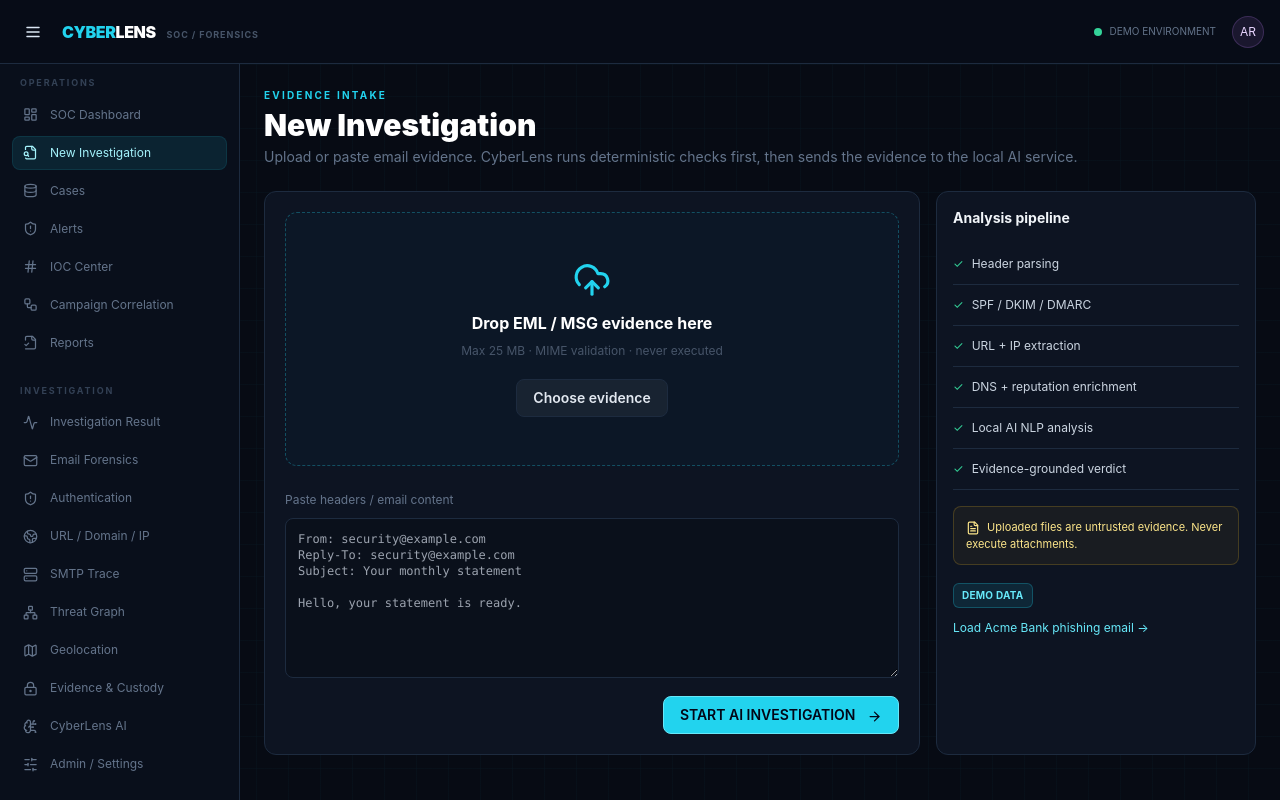
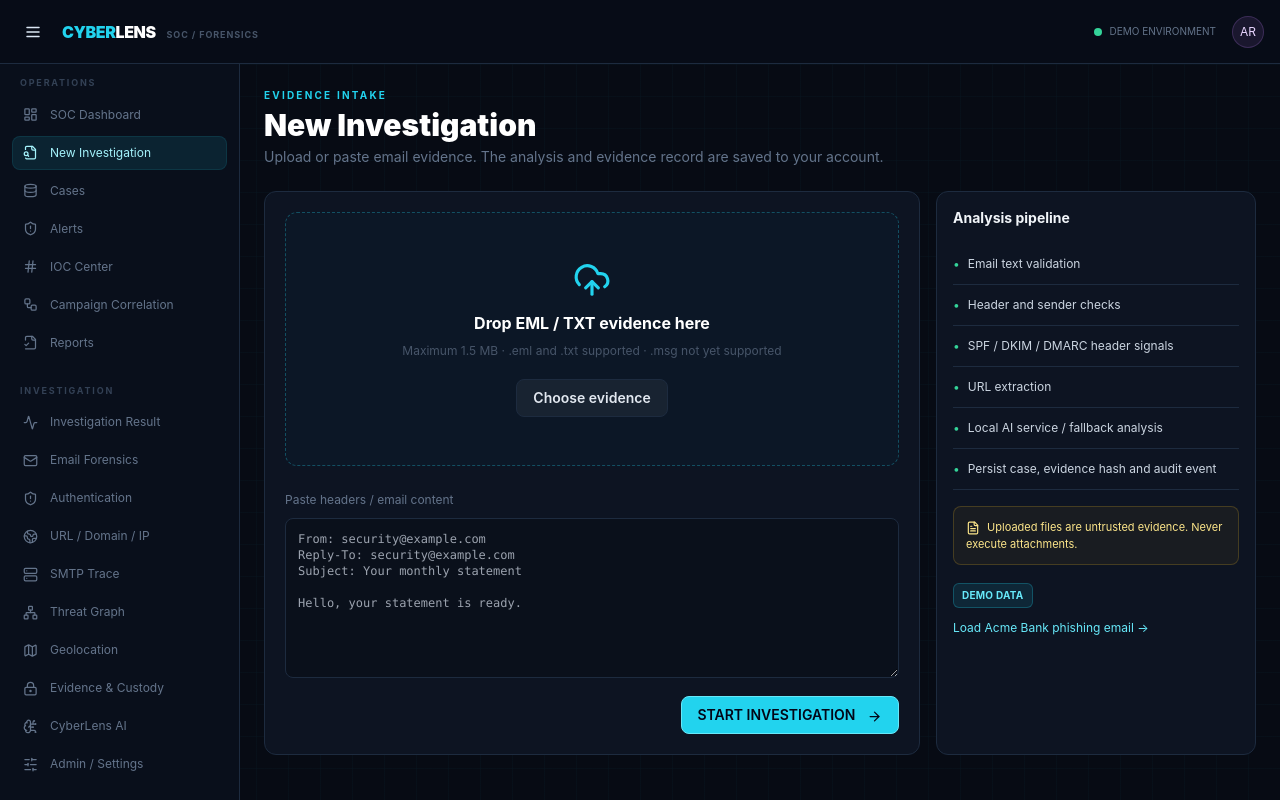
Before and after one commit to mahiiyyy/CyberLens, a React (Vite) app in the folder frontend/: page /investigate in a window 1280 px wide. Built offline with nearby package versions, Linux system fonts and the light colour scheme; no server answers.

Commit message:
Fix email evidence intake and saved result experience

```diff
--- a/frontend/src/pages/Investigation.jsx
+++ b/frontend/src/pages/Investigation.jsx
@@ -5,24 +5,66 @@ import { Badge, Button, Card, PageTitle, Section } from "../components/ui";
 import { api } from "../lib/api";
 import { demo } from "../data/demo";
 
+const MAX_FILE_BYTES = 1_500_000;
+
 export default function Investigation() {
-  const [file, setFile] = useState(null); const [text, setText] = useState(""); const [busy, setBusy] = useState(false); const [error, setError] = useState(""); const nav = useNavigate();
-  const loadDemo = () => { setText(`From: ${demo.from}\nReply-To: ${demo.replyTo}\nReturn-Path: ${demo.returnPath}\nSubject: ${demo.subject}\n\n${demo.subject}. Verify your account immediately. Click here: ${demo.url}`); setFile(null); };
-  const start = async () => {
-    setError(""); setBusy(true);
-    try {
-      const lines = text.split(/\r?\n/); const get = name => lines.find(x => x.toLowerCase().startsWith(name.toLowerCase()+":"))?.split(":").slice(1).join(":").trim() || "";
-      const subject = get("Subject") || (file?.name || "Email investigation");
-      const sender = get("From"); const reply_to = get("Reply-To"); const return_path = get("Return-Path");
-      const urls = [...text.matchAll(/https?:\/\/[^\s<>"')]+/gi)].map(m=>m[0].replace(/[.,;]+$/, ""));
-      const header_mismatches = []; if(sender && reply_to && sender.split("@")[1] !== reply_to.split("@")[1]) header_mismatches.push("From domain differs from Reply-To domain");
-      const auth = { spf: /spf[^\n]*(pass|fail)/i.test(text) ? (/spf[^\n]*fail/i.test(text)?"FAIL":"PASS") : "UNKNOWN", dkim: /dkim[^\n]*(pass|fail)/i.test(text) ? (/dkim[^\n]*fail/i.test(text)?"FAIL":"PASS") : "UNKNOWN", dmarc: /dmarc[^\n]*(pass|fail)/i.test(text) ? (/dmarc[^\n]*fail/i.test(text)?"FAIL":"PASS") : "UNKNOWN" };
-      const result = await api("/investigations/analyze", { method:"POST", body: JSON.stringify({ caseId: demo.caseId, subject, body: text, sender, reply_to, return_path, urls, authentication: auth, header_mismatches }) });
-      sessionStorage.setItem("cyberlens_result", JSON.stringify(result)); nav("/analysis");
-    } catch(e) { setError(e.message || "Analysis failed"); } finally { setBusy(false); }
+  const [file,setFile]=useState(null);
+  const [text,setText]=useState("");
+  const [busy,setBusy]=useState(false);
+  const [error,setError]=useState("");
+  const nav=useNavigate();
+
+  const loadDemo=()=>{
+    setText(`From: ${demo.from}\nReply-To: ${demo.replyTo}\nReturn-Path: ${demo.returnPath}\nSubject: ${demo.subject}\n\n${demo.subject}. Verify your account immediately. Click here: ${demo.url}`);
+    setFile(null);
   };
-  return <div className="fade-up"><PageTitle eyebrow="Evidence Intake" title="New Investigation" sub="Upload or paste email evidence. CyberLens runs deterministic checks first, then sends the evidence to the local AI service."/>
-    <div className="grid gap-4 lg:grid-cols-3"><Card className="p-5 lg:col-span-2"><div onDrop={e=>{e.preventDefault();setFile(e.dataTransfer.files?.[0]||null)}} onDragOver={e=>e.preventDefault()} className="rounded-xl border border-dashed border-cyan-400/30 bg-cyan-400/[.02] p-12 text-center"><UploadCloud className="mx-auto text-cyber-cyan" size={38}/><div className="mt-3 font-bold text-white">{file ? file.name : "Drop EML / MSG evidence here"}</div><p className="mt-2 text-xs text-slate-600">Max 25 MB · MIME validation · never executed</p><label className="mt-5 inline-block"><input type="file" accept=".eml,.msg" className="hidden" onChange={e=>{const f=e.target.files?.[0];setFile(f||null);if(f) f.text().then(setText)}}/><Button variant="secondary">Choose evidence</Button></label></div>
-      <div className="mt-5"><label className="text-xs text-slate-500">Paste headers / email content</label><textarea value={text} onChange={e=>setText(e.target.value)} className="mt-2 h-40 w-full rounded-lg border border-cyber-line bg-black/20 p-3 font-mono text-xs outline-none focus:border-cyan-400" placeholder={"From: security@example.com\nReply-To: security@example.com\nSubject: Your monthly statement\n\nHello, your statement is ready."}/>{error&&<div className="mt-3 rounded-lg border border-red-400/20 bg-red-400/5 p-3 text-xs text-red-300">{error}</div>}<div className="mt-3 flex justify-end"><Button disabled={busy} onClick={start}>{busy?<><Sparkles className="mr-2 inline animate-pulse" size={15}/>ANALYZING…</>:<>START AI INVESTIGATION <ArrowRight className="ml-2 inline" size={15}/></>}</Button></div></div></Card>
-      <Section title="Analysis pipeline">{["Header parsing","SPF / DKIM / DMARC","URL + IP extraction","DNS + reputation enrichment","Local AI NLP analysis","Evidence-grounded verdict"].map(x=><div key={x} className="flex items-center gap-2 border-b border-cyber-line py-3 text-xs text-slate-300 last:border-0"><span className="text-emerald-400">✓</span>{x}</div>)}<div className="mt-4 rounded-lg border border-amber-400/20 bg-amber-400/5 p-3 text-[11px] text-amber-200"><FileText size={14} className="mr-1 inline"/> Uploaded files are untrusted evidence. Never execute attachments.</div><div className="mt-4"><Badge tone="cyan">DEMO DATA</Badge><button onClick={loadDemo} className="mt-3 block text-xs text-cyan-300 hover:underline">Load Acme Bank phishing email →</button></div></Section></div></div>;
+
+  const readFile=async f=>{
+    setError("");
+    if(!f)return;
+    if(f.size>MAX_FILE_BYTES){setFile(null);setError("File is too large. Maximum supported size is 1.5 MB.");return;}
+    const ext=f.name.toLowerCase().split(".").pop();
+    if(!["eml","txt"].includes(ext)){setFile(null);setError("Only .eml and .txt files are supported currently. Outlook .msg parsing is not implemented yet.");return;}
+    try{
+      const contents=await f.text();
+      if(!contents.trim())throw new Error("The selected file is empty or could not be read as text.");
+      setFile(f);setText(contents);
+    }catch(e){setFile(null);setError(e.message||"Unable to read this file.");}
+  };
+
+  const start=async()=>{
+    setError("");
+    if(!text.trim()){setError("Paste email content or choose an .eml/.txt file first.");return;}
+    if(text.length>MAX_FILE_BYTES){setError("Email content is too large. Maximum supported size is 1.5 MB.");return;}
+    setBusy(true);
+    try{
+      const lines=text.split(/\r?\n/);
+      const get=name=>lines.find(x=>x.toLowerCase().startsWith(name.toLowerCase()+":"))?.split(":").slice(1).join(":").trim()||"";
+      const subject=get("Subject")||file?.name||"Email investigation";
+      const sender=get("From"),reply_to=get("Reply-To"),return_path=get("Return-Path");
+      const urls=[...text.matchAll(/https?:\/\/[^\s<>"')]+/gi)].map(m=>m[0].replace(/[.,;]+$/,""));
+      const domain=email=>(email.match(/<\s*[^<>\s]+@([^<>\s]+)\s*>|^\s*[^<>\s]+@([^<>\s]+)\s*$/)?.slice(1).find(Boolean)||"").toLowerCase();
+      const header_mismatches=[];
+      if(sender&&reply_to&&domain(sender)&&domain(reply_to)&&domain(sender)!==domain(reply_to))header_mismatches.push("From domain differs from Reply-To domain");
+      const auth={spf:/spf[^\n]*(pass|fail)/i.test(text)?(/spf[^\n]*fail/i.test(text)?"FAIL":"PASS"):"UNKNOWN",dkim:/dkim[^\n]*(pass|fail)/i.test(text)?(/dkim[^\n]*fail/i.test(text)?"FAIL":"PASS"):"UNKNOWN",dmarc:/dmarc[^\n]*(pass|fail)/i.test(text)?(/dmarc[^\n]*fail/i.test(text)?"FAIL":"PASS"):"UNKNOWN"};
+      const result=await api("/investigations/analyze",{method:"POST",body:JSON.stringify({subject,body:text,sender,reply_to,return_path,urls,authentication:auth,header_mismatches,filename:file?.name,evidence_type:file?.name.toLowerCase().endsWith(".eml")?"EML":"TEXT"})});
+      sessionStorage.setItem("cyberlens_result",JSON.stringify(result));
+      nav("/analysis");
+    }catch(e){setError(e.message||"Analysis failed");}
+    finally{setBusy(false);}
+  };
+
+  return <div className="fade-up"><PageTitle eyebrow="Evidence Intake" title="New Investigation" sub="Upload or paste email evidence. The analysis and evidence record are saved to your account."/>
+    <div className="grid gap-4 lg:grid-cols-3"><Card className="p-5 lg:col-span-2">
+      <div onDrop={e=>{e.preventDefault();void readFile(e.dataTransfer.files?.[0]);}} onDragOver={e=>e.preventDefault()} className="rounded-xl border border-dashed border-cyan-400/30 bg-cyan-400/[.02] p-12 text-center">
+        <UploadCloud className="mx-auto text-cyber-cyan" size={38}/><div className="mt-3 font-bold text-white">{file?file.name:"Drop EML / TXT evidence here"}</div>
+        <p className="mt-2 text-xs text-slate-600">Maximum 1.5 MB · .eml and .txt supported · .msg not yet supported</p>
+        <label className="mt-5 inline-block"><input type="file" accept=".eml,.txt,text/plain,message/rfc822" className="hidden" onChange={e=>void readFile(e.target.files?.[0])}/><Button variant="secondary">Choose evidence</Button></label>
+      </div>
+      <div className="mt-5"><label className="text-xs text-slate-500">Paste headers / email content</label><textarea value={text} onChange={e=>setText(e.target.value)} className="mt-2 h-40 w-full rounded-lg border border-cyber-line bg-black/20 p-3 font-mono text-xs outline-none focus:border-cyan-400" placeholder={"From: security@example.com\nReply-To: security@example.com\nSubject: Your monthly statement\n\nHello, your statement is ready."}/>
+        {error&&<div className="mt-3 rounded-lg border border-red-400/20 bg-red-400/5 p-3 text-xs text-red-300">{error}</div>}
+        <div className="mt-3 flex justify-end"><Button disabled={busy} onClick={start}>{busy?<><Sparkles className="mr-2 inline animate-pulse" size={15}/>SAVING & ANALYZING…</>:<>START INVESTIGATION <ArrowRight className="ml-2 inline" size={15}/></>}</Button></div>
+      </div></Card>
+      <Section title="Analysis pipeline">{["Email text validation","Header and sender checks","SPF / DKIM / DMARC header signals","URL extraction","Local AI service / fallback analysis","Persist case, evidence hash and audit event"].map(x=><div key={x} className="flex items-center gap-2 border-b border-cyber-line py-3 text-xs text-slate-300 last:border-0"><span className="text-emerald-400">•</span>{x}</div>)}<div className="mt-4 rounded-lg border border-amber-400/20 bg-amber-400/5 p-3 text-[11px] text-amber-200"><FileText size={14} className="mr-1 inline"/> Uploaded files are untrusted evidence. Never execute attachments.</div><div className="mt-4"><Badge tone="cyan">DEMO DATA</Badge><button onClick={loadDemo} className="mt-3 block text-xs text-cyan-300 hover:underline">Load Acme Bank phishing email →</button></div></Section>
+    </div></div>;
 }
```
